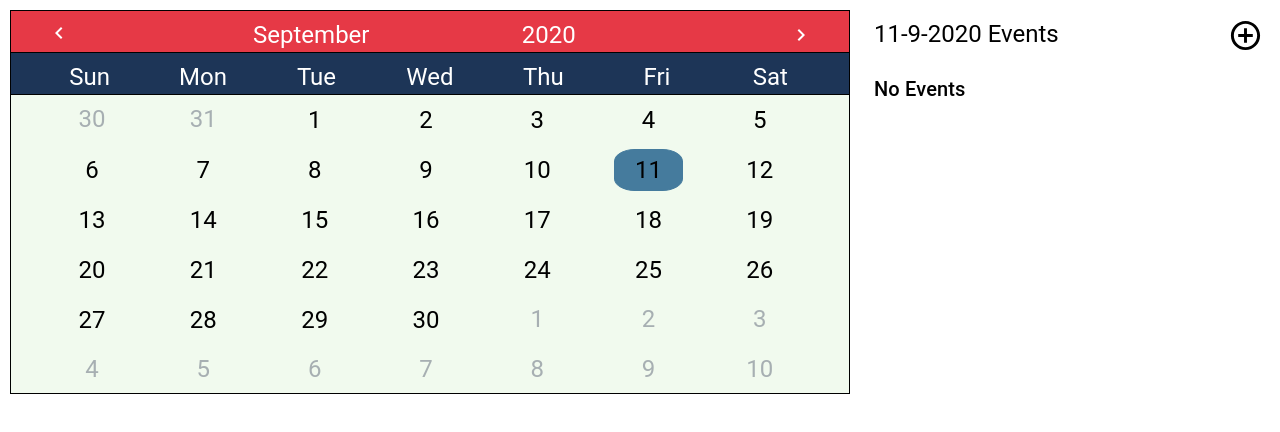
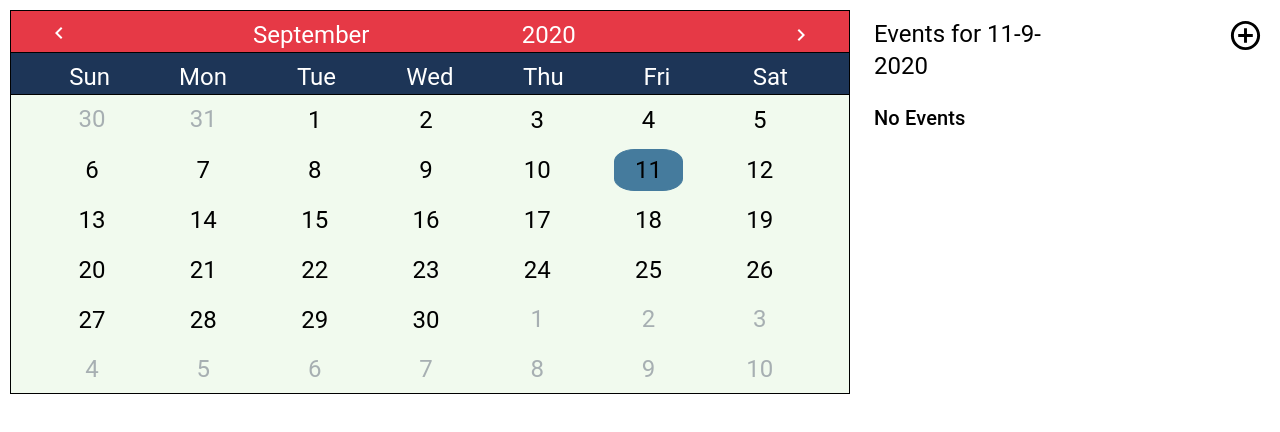
Before and after one commit to philipduan/calendar-app, a React (Create React App) app: page / in a window 1280 px wide. Shown: the top 432 px of the page. Built offline with nearby package versions, Linux system fonts and the light colour scheme.

Commit message:
Update title

```diff
--- a/src/components/eventList/header.tsx
+++ b/src/components/eventList/header.tsx
@@ -20,7 +20,7 @@ const Header = (props: Props) => {
       style={{ paddingLeft: 16, marginBottom: 20 }}
     >
       <Grid item xs={6}>
-        <Typography variant="h5">{`${state.selectedDate} Events`}</Typography>
+        <Typography variant="h5">{`Events for ${state.selectedDate}`}</Typography>
       </Grid>
       <Grid container item xs={1} justify="center">
         <AddCircleOutlineOutlinedIcon
```
